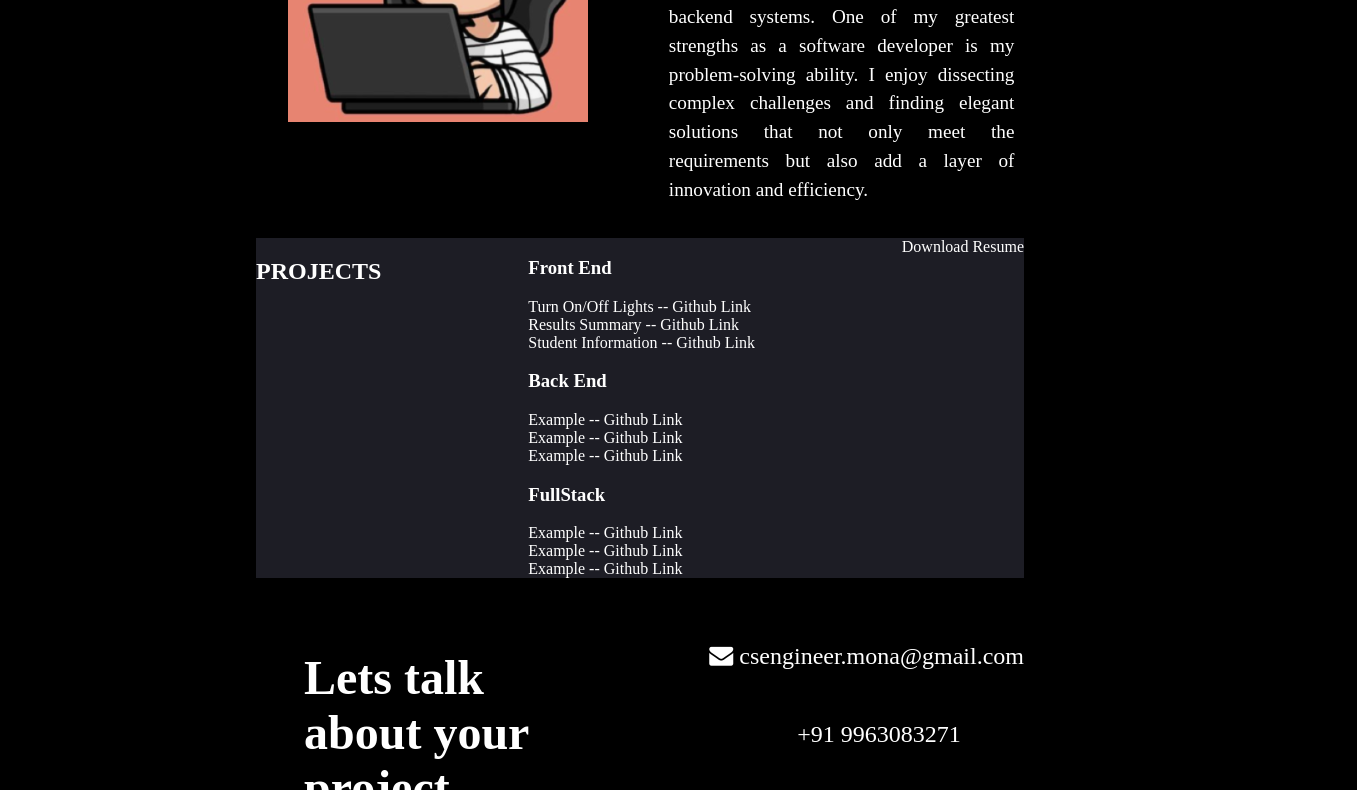
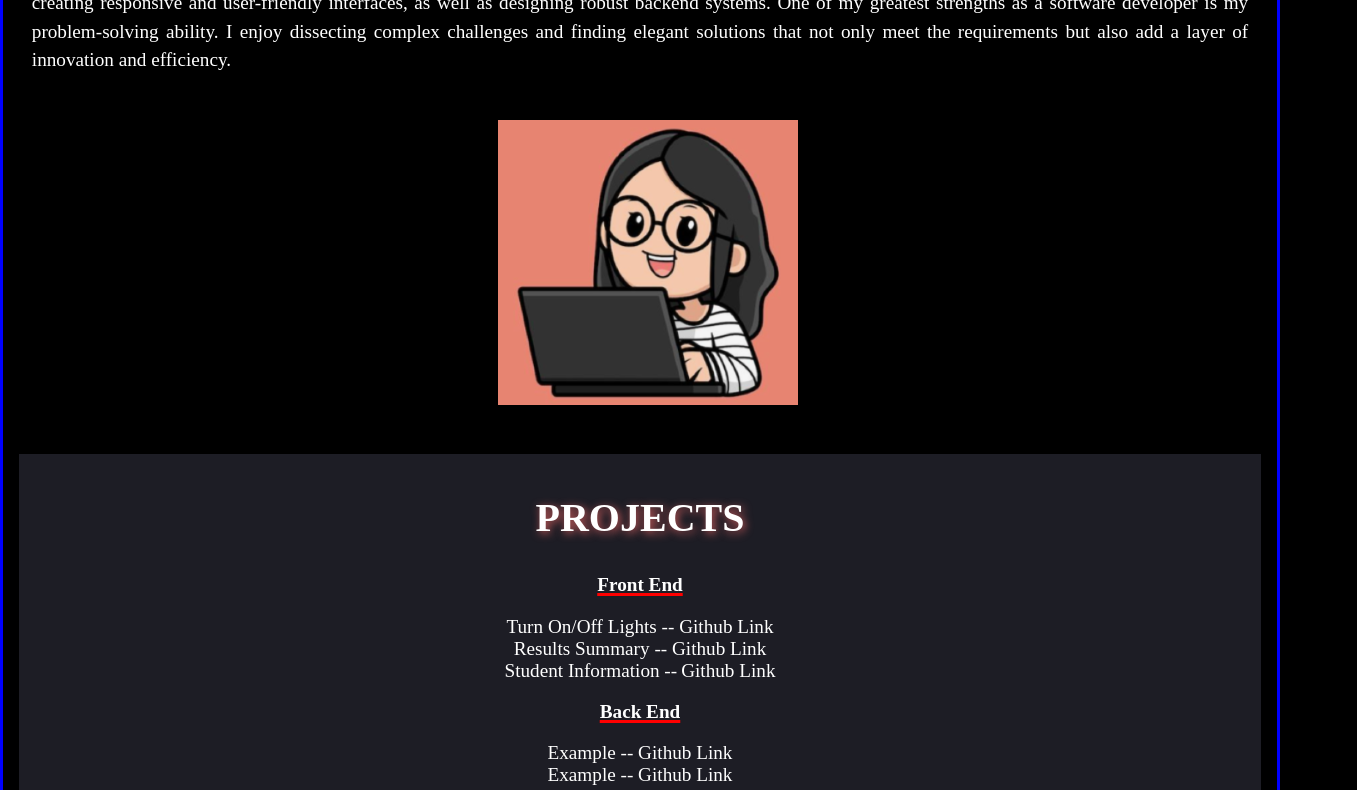
Before and after one commit to thahmeen/portfolio, a plain HTML site: page index.html in a window 1280 px wide. Shown: the part 938-1728 px from the top of the page, 1357 px wide, since content can reach past the window. Drawn offline with Linux system fonts and the light colour scheme.

Commit message:
Update style.css

```diff
--- a/css/style.css
+++ b/css/style.css
@@ -40,8 +40,8 @@ img {
     display: flex;
     justify-content: center;
     flex-direction: column;
-    align-items: center;
-    /* border: solid beige; */
+    align-items: baseline;
+    background-size: cover;
     margin-bottom: 1em;
 }
 
@@ -94,7 +94,49 @@ img {
     align-items: center;
 }
 
-.skills, .third, .fourth, .divide-images, .footer {
+.my-contact > .linkedin-highlight:hover {
+    text-decoration: underline;
+    color: red;
+    text-decoration-thickness: 3px;
+}
+
+.project-title {
+    text-align: center;
+    text-shadow: 2px 2px 8px indianred;
+    font-size: 2.5em;
+    padding-top: 1em;
+}
+
+.text-effects {
+    text-decoration: underline;
+    text-decoration-color: red;
+    text-decoration-thickness: 3px;
+    font-size: 1.2em;
+}
+
+.font-size {
+    font-size: 1.2em;
+}
+
+.text-end > a:hover {
+    color: red
+}
+.text-end {
+    text-align: end;
+}
+
+.italic {
+    font-style: italic;
+}
+
+.center-text {
+
+    text-align: center;
+
+}
+
+
+.skills, .third, .divide-images, .footer {
     display: flex;
     justify-content: space-between;
     flex-direction: row;
@@ -114,11 +156,24 @@ a {
 .about-root > .lists:hover {
 
     text-decoration: underline;
+    color: red;
+    text-decoration-thickness: 3px;
 
+}
+
+.lights > a:hover, .html-task > a:hover, .major-project > a:hover,
+.back-end-1 > a:hover, .back-end-2 > a:hover, .back-end-3 > a:hover,
+.full-stack-1 > a:hover, .full-stack-2 > a:hover, .full-stack-3 > a:hover {
+    color: red;
+}
+
+.padding-1 {
+    padding: 1em;
 }
 
 .fourth {
     background-color: #1D1D25;
+    margin: 1em;
 }
 
 .about {
@@ -130,7 +185,7 @@ a {
     font-size: 1.2em;
     text-align: justify;
     padding: 1.5em;
-    max-width: 45%;
+    max-width: 100%;
 }
 
 .about-me {
@@ -140,8 +195,8 @@ a {
     line-height: 1.5em;
     font-size: 1.2em;
     text-align: justify;
-    padding: 0.5em;
-    max-width: 45%;
+    padding: 1.5em;
+    max-width: 100%;
 }
 
 .small-p {
@@ -182,15 +237,23 @@ a {
 .footer-msg {
     font-size: 3em;
     font-weight: bolder;
-    width: 31%;
-    margin: 1em;
+    width: max-content;
+    padding: 1em;
     display: flex;
     align-items: center;
+    text-align: center;
+}
+.front-end-container, .full-stack-projects, .back-end-languages {
+    text-align: justify;
 }
 
-@media (min-width: 950px) {
+.my-contact {
+    padding: 0.5em;
+}
+
+@media (min-width: 1291px) {
     .container {
-        /* border: solid red; */
+        border: solid red;
         /* display: flex; */
         /* justify-content: center;
         flex-direction: column; */
@@ -200,7 +263,57 @@ a {
         /* padding: 1em; */
     }
 
+    .front-end-container, .full-stack-projects, .back-end-languages {
+        text-align: center;
+    }
+
+    .all-projects {
+        display: flex;
+        column-gap: 1em;
+        justify-content: space-around;
+    }
+
     /* .root {
         justify-content: space-between;
     } */
 }
+
+@media (min-width: 320px) and (max-width: 1290px) {
+    .container {
+        border: solid blue;
+        max-width: 100%;
+    }
+    .lets-get-in-touch {
+        margin-right: 0em;
+    }
+    .mona-intro {
+        letter-spacing: 0px;
+    }
+    .skills {
+        display: flex;
+        flex-direction: column;
+    }
+
+   .footer-msg {
+    width: 100%;
+   }
+
+    /* .about-me {
+        padding: 1.5em;
+    } */
+    .girl, .techStack{
+        margin: 0 auto;
+    }
+
+    .third {
+        flex-direction: column-reverse;
+    }
+    .front-end-container, .full-stack-projects, .back-end-languages {
+        text-align: center;
+    }
+
+    .footer {
+        margin: 1em;
+        flex-direction: column;
+    }
+}
```
